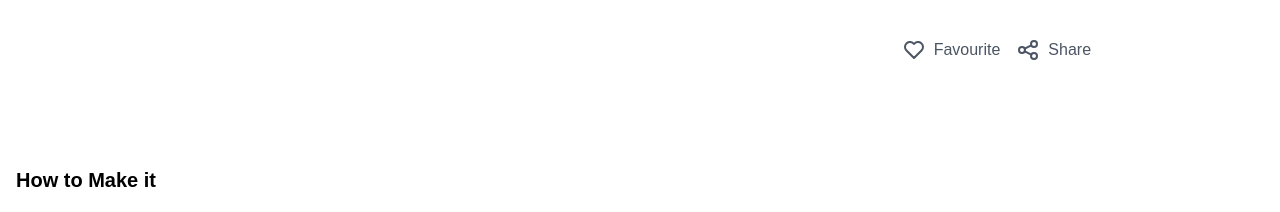
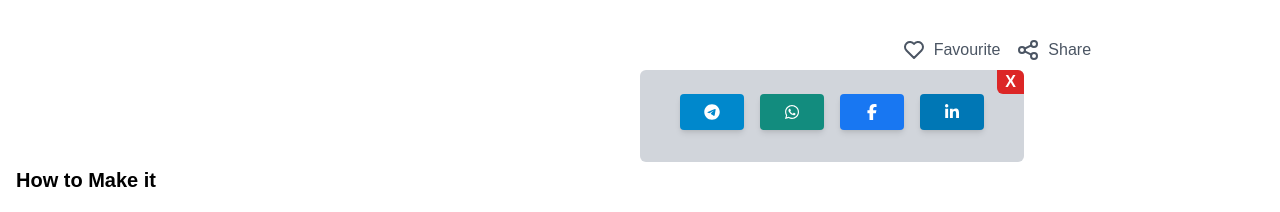
Before and after one commit to hasanulhasan/khana-khazana, a Next.js app: page /details/1 in a window 1280 px wide. Both pictures are taken after a click on the element "Share". Shown: the part 330-542 px from the top of the page. Built offline with nearby package versions, Linux system fonts and the light colour scheme; no server answers; the database is empty.

Commit message:
social media share option added done

```diff
--- a/src/actions/index.js
+++ b/src/actions/index.js
@@ -1,6 +1,7 @@
 'use server'
 
 import { createUser, findUserInfo, updateFavorite } from "@/app/db/queries";
+import { revalidatePath } from "next/cache";
 import { redirect } from "next/navigation";
 
 async function registerUser(formData) {
@@ -28,7 +29,7 @@ const addFavorite = async (recipeId, userId) => {
   } catch (error) {
     throw error
   }
-
+  revalidatePath('/details');
 }
 
 export {registerUser, getLoginInfo, addFavorite}
--- a/src/app/details/[recipeId]/page.js
+++ b/src/app/details/[recipeId]/page.js
@@ -6,9 +6,9 @@ import Step from "@/components/Details/Step";
 import FavoriteButton from "@/components/FavoriteButton";
 import Nav from "@/components/Home/Nav";
 
-const currentURL = typeof window !== "undefined" ? window.location.href : '';
 
 export default async function RecipeDetailsPage({ params: { recipeId } }) {
+  const currentURL = null;
   const recipe = await getSingleRecipe(recipeId);
 
   return (
@@ -109,29 +109,7 @@ export default async function RecipeDetailsPage({ params: { recipeId } }) {
 
               <div className="flex gap-4 justify-end">
                 <FavoriteButton recipeId={recipe?._id}/>
-
-                <div className="flex gap-2 text-gray-600 cursor-pointer hover:text-[#0E79F6]">
-                  <svg
-                    xmlns="http://www.w3.org/2000/svg"
-                    width="24"
-                    height="24"
-                    viewBox="0 0 24 24"
-                    fill="none"
-                    stroke="currentColor"
-                    stroke-width="2"
-                    stroke-linecap="round"
-                    stroke-linejoin="round"
-                  >
-                    <path stroke="none" d="M0 0h24v24H0z" fill="none" />
-                    <path d="M6 12m-3 0a3 3 0 1 0 6 0a3 3 0 1 0 -6 0" />
-                    <path d="M18 6m-3 0a3 3 0 1 0 6 0a3 3 0 1 0 -6 0" />
-                    <path d="M18 18m-3 0a3 3 0 1 0 6 0a3 3 0 1 0 -6 0" />
-                    <path d="M8.7 10.7l6.6 -3.4" />
-                    <path d="M8.7 13.3l6.6 3.4" />
-                  </svg>
                   <ShareSocial currentURL={currentURL}/>
-
-                </div>
               </div>
             </div>
           </div>
--- /dev/null
+++ b/src/components/Details/ShareModal.js
@@ -0,0 +1,92 @@
+"use client";
+
+import {
+  LinkedinShareButton,
+  FacebookShareButton,
+  TelegramShareButton,
+  WhatsappShareButton,
+} from "react-share";
+
+export default function ShareModal({open, setOpen}) {
+  return (
+    <div className="flex gap-4 p-6 px-10 absolute bg-gray-300 left-1/2 top-1/2 rounded-md">
+      <TelegramShareButton url={window.location.href}>
+        <button
+          type="button"
+          data-twe-ripple-init
+          data-twe-ripple-color="light"
+          class="mb-2 inline-block rounded bg-[#0088cc] px-6 py-2.5 text-xs font-medium uppercase leading-normal text-white shadow-md transition duration-150 ease-in-out hover:shadow-lg focus:shadow-lg focus:outline-none focus:ring-0 active:shadow-lg"
+        >
+          <span class="[&>svg]:h-4 [&>svg]:w-4">
+            <svg
+              xmlns="http://www.w3.org/2000/svg"
+              fill="currentColor"
+              viewBox="0 0 496 512"
+            >
+              {/* <!--!Font Awesome Free 6.5.1 by @fontawesome - https://fontawesome.com License - https://fontawesome.com/license/free Copyright 2024 Fonticons, Inc. --> */}
+              <path d="M248 8C111 8 0 119 0 256S111 504 248 504 496 393 496 256 385 8 248 8zM363 176.7c-3.7 39.2-19.9 134.4-28.1 178.3-3.5 18.6-10.3 24.8-16.9 25.4-14.4 1.3-25.3-9.5-39.3-18.7-21.8-14.3-34.2-23.2-55.3-37.2-24.5-16.1-8.6-25 5.3-39.5 3.7-3.8 67.1-61.5 68.3-66.7 .2-.7 .3-3.1-1.2-4.4s-3.6-.8-5.1-.5q-3.3 .7-104.6 69.1-14.8 10.2-26.9 9.9c-8.9-.2-25.9-5-38.6-9.1-15.5-5-27.9-7.7-26.8-16.3q.8-6.7 18.5-13.7 108.4-47.2 144.6-62.3c68.9-28.6 83.2-33.6 92.5-33.8 2.1 0 6.6 .5 9.6 2.9a10.5 10.5 0 0 1 3.5 6.7A43.8 43.8 0 0 1 363 176.7z" />
+            </svg>
+          </span>
+        </button>
+      </TelegramShareButton>
+      <WhatsappShareButton url={window.location.href}>
+        <button
+          type="button"
+          data-twe-ripple-init
+          data-twe-ripple-color="light"
+          class="mb-2 inline-block rounded bg-[#128c7e] px-6 py-2.5 text-xs font-medium uppercase leading-normal text-white shadow-md transition duration-150 ease-in-out hover:shadow-lg focus:shadow-lg focus:outline-none focus:ring-0 active:shadow-lg"
+        >
+          <span class="[&>svg]:h-4 [&>svg]:w-4">
+            <svg
+              xmlns="http://www.w3.org/2000/svg"
+              fill="currentColor"
+              viewBox="0 0 448 512"
+            >
+              {/* <!--!Font Awesome Free 6.5.1 by @fontawesome - https://fontawesome.com License - https://fontawesome.com/license/free Copyright 2024 Fonticons, Inc. --> */}
+              <path d="M380.9 97.1C339 55.1 283.2 32 223.9 32c-122.4 0-222 99.6-222 222 0 39.1 10.2 77.3 29.6 111L0 480l117.7-30.9c32.4 17.7 68.9 27 106.1 27h.1c122.3 0 224.1-99.6 224.1-222 0-59.3-25.2-115-67.1-157zm-157 341.6c-33.2 0-65.7-8.9-94-25.7l-6.7-4-69.8 18.3L72 359.2l-4.4-7c-18.5-29.4-28.2-63.3-28.2-98.2 0-101.7 82.8-184.5 184.6-184.5 49.3 0 95.6 19.2 130.4 54.1 34.8 34.9 56.2 81.2 56.1 130.5 0 101.8-84.9 184.6-186.6 184.6zm101.2-138.2c-5.5-2.8-32.8-16.2-37.9-18-5.1-1.9-8.8-2.8-12.5 2.8-3.7 5.6-14.3 18-17.6 21.8-3.2 3.7-6.5 4.2-12 1.4-32.6-16.3-54-29.1-75.5-66-5.7-9.8 5.7-9.1 16.3-30.3 1.8-3.7 .9-6.9-.5-9.7-1.4-2.8-12.5-30.1-17.1-41.2-4.5-10.8-9.1-9.3-12.5-9.5-3.2-.2-6.9-.2-10.6-.2-3.7 0-9.7 1.4-14.8 6.9-5.1 5.6-19.4 19-19.4 46.3 0 27.3 19.9 53.7 22.6 57.4 2.8 3.7 39.1 59.7 94.8 83.8 35.2 15.2 49 16.5 66.6 13.9 10.7-1.6 32.8-13.4 37.4-26.4 4.6-13 4.6-24.1 3.2-26.4-1.3-2.5-5-3.9-10.5-6.6z" />
+            </svg>
+          </span>
+        </button>
+      </WhatsappShareButton>
+      <FacebookShareButton url={window.location.href}>
+        <button
+          type="button"
+          data-twe-ripple-init
+          data-twe-ripple-color="light"
+          class="mb-2 inline-block rounded bg-[#1877f2] px-6 py-2.5 text-xs font-medium uppercase leading-normal text-white shadow-md transition duration-150 ease-in-out hover:shadow-lg focus:shadow-lg focus:outline-none focus:ring-0 active:shadow-lg"
+        >
+          <span class="[&>svg]:h-4 [&>svg]:w-4">
+            <svg
+              xmlns="http://www.w3.org/2000/svg"
+              fill="currentColor"
+              viewBox="0 0 320 512"
+            >
+              {/* <!--!Font Awesome Free 6.5.1 by @fontawesome - https://fontawesome.com License - https://fontawesome.com/license/free Copyright 2024 Fonticons, Inc. --> */}
+              <path d="M80 299.3V512H196V299.3h86.5l18-97.8H196V166.9c0-51.7 20.3-71.5 72.7-71.5c16.3 0 29.4 .4 37 1.2V7.9C291.4 4 256.4 0 236.2 0C129.3 0 80 50.5 80 159.4v42.1H14v97.8H80z" />
+            </svg>
+          </span>
+        </button>
+      </FacebookShareButton>
+      <LinkedinShareButton url={window.location.href}>
+        <button
+          type="button"
+          data-twe-ripple-init
+          data-twe-ripple-color="light"
+          class="mb-2 inline-block rounded bg-[#0077b5] px-6 py-2.5 text-xs font-medium uppercase leading-normal text-white shadow-md transition duration-150 ease-in-out hover:shadow-lg focus:shadow-lg focus:outline-none focus:ring-0 active:shadow-lg"
+        >
+          <span class="[&>svg]:h-4 [&>svg]:w-4">
+            <svg
+              xmlns="http://www.w3.org/2000/svg"
+              fill="currentColor"
+              viewBox="0 0 448 512"
+            >
+              {/* <!--!Font Awesome Free 6.5.1 by @fontawesome - https://fontawesome.com License - https://fontawesome.com/license/free Copyright 2024 Fonticons, Inc. --> */}
+              <path d="M100.3 448H7.4V148.9h92.9zM53.8 108.1C24.1 108.1 0 83.5 0 53.8a53.8 53.8 0 0 1 107.6 0c0 29.7-24.1 54.3-53.8 54.3zM447.9 448h-92.7V302.4c0-34.7-.7-79.2-48.3-79.2-48.3 0-55.7 37.7-55.7 76.7V448h-92.8V148.9h89.1v40.8h1.3c12.4-23.5 42.7-48.3 87.9-48.3 94 0 111.3 61.9 111.3 142.3V448z" />
+            </svg>
+          </span>
+        </button>
+      </LinkedinShareButton>
+      <div onClick={()=> setOpen(!open)} className="bg-red-600 px-2 text-white font-extrabold rounded-bl-md absolute top-0 right-0 cursor-pointer rounded-tr-md">X</div>
+    </div>
+  );
+}
--- a/src/components/Details/ShareSocial.js
+++ b/src/components/Details/ShareSocial.js
@@ -1,12 +1,37 @@
 "use client";
 
-import {
-  EmailShareButton,
-  FacebookShareButton,
-  TelegramShareButton,
-  WhatsappShareButton,
-} from "react-share";
+import { useState } from "react";
+import ShareModal from "./ShareModal";
 
 export default function ShareSocial({ currentURL }) {
-  return <span>Share</span>;
+  const [open, setOpen] = useState(false);
+  return (
+    <>
+      <div
+        onClick={() => setOpen(!open)}
+        className="flex gap-2 text-gray-600 cursor-pointer hover:text-[#0E79F6] relative"
+      >
+        <svg
+          xmlns="http://www.w3.org/2000/svg"
+          width="24"
+          height="24"
+          viewBox="0 0 24 24"
+          fill="none"
+          stroke="currentColor"
+          stroke-width="2"
+          stroke-linecap="round"
+          stroke-linejoin="round"
+        >
+          <path stroke="none" d="M0 0h24v24H0z" fill="none" />
+          <path d="M6 12m-3 0a3 3 0 1 0 6 0a3 3 0 1 0 -6 0" />
+          <path d="M18 6m-3 0a3 3 0 1 0 6 0a3 3 0 1 0 -6 0" />
+          <path d="M18 18m-3 0a3 3 0 1 0 6 0a3 3 0 1 0 -6 0" />
+          <path d="M8.7 10.7l6.6 -3.4" />
+          <path d="M8.7 13.3l6.6 3.4" />
+        </svg>
+        <span>Share</span>
+      </div>
+      {open && <ShareModal setOpen={setOpen} open={open} />}
+    </>
+  );
 }
```
